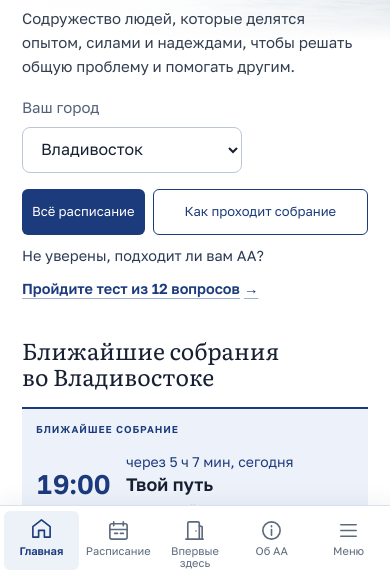
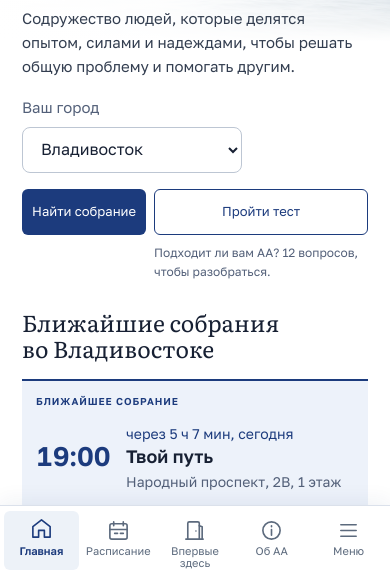
Before and after one commit to ysbkr9n5dz-dev/AA-Primorye, a PHP site: page /v2/index.html in a window 390 px wide. Shown: the part 269-844 px from the top of the page. Run offline with PHP 8.4, Linux system fonts and the light colour scheme.

Commit message:
Clarify homepage actions and attach mobile self-test explanation

```diff
--- a/v2/assets/styles/offline-fixes.css
+++ b/v2/assets/styles/offline-fixes.css
@@ -81,3 +81,13 @@
 .hero-selftest a:hover{text-decoration-color:#1c3b7d}
 .hero-selftest a:focus-visible{outline:3px solid #9db7e8;outline-offset:2px;border-radius:3px}
 @media (max-width:640px){.hero-selftest{margin-top:10px;font-size:14.5px}}
+
+/* One entry per purpose: meetings and self-test on mobile, newcomer entry on desktop. */
+#home .hero-test-block{display:none}
+@media(max-width:820px){
+ #home .hero-newcomer-desktop{display:none}
+ #home .hero-links{align-items:flex-start}
+ #home .hero-test-block{display:block;flex:1;min-width:0}
+ #home .hero-test-mobile{width:100%;display:inline-flex;align-items:center;justify-content:center;min-height:46px}
+ #home .hero-test-hint{display:block;margin:8px 0 0;max-width:none;font-size:12px;line-height:1.65;color:var(--foreground-muted,#536079)}
+}
--- a/v2/index.html
+++ b/v2/index.html
@@ -56,10 +56,10 @@
         <select id="city"></select>
       </div>
       <div class="hero-links">
-        <a class="btn primary" href="#schedule">Всё расписание</a>
-        <a class="btn ghost" href="#newcomer">Как проходит собрание</a>
+        <a class="btn primary" href="#schedule">Найти собрание</a>
+        <a class="btn ghost hero-newcomer-desktop" href="#newcomer">Я здесь впервые</a>
+        <div class="hero-test-block"><a class="btn ghost hero-test-mobile" href="https://aa25.ru/info/" data-selftest aria-describedby="hero-test-hint">Пройти тест</a><p id="hero-test-hint" class="hero-test-hint">Подходит ли вам АА? 12 вопросов, чтобы разобраться.</p></div>
       </div>
-      <p class="hero-selftest">Не уверены, подходит ли вам АА? <a href="https://aa25.ru/info/" data-selftest target="_blank" rel="noopener">Пройдите тест из 12 вопросов <span aria-hidden="true">→</span></a></p>
     </div>
     <aside class="next" aria-label="Ближайшие собрания">
       <h2 id="next-title">Ближайшие собрания</h2>
```
